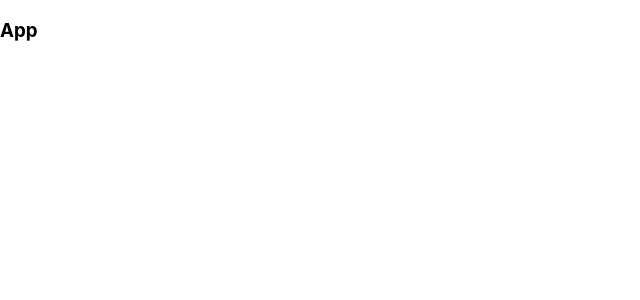
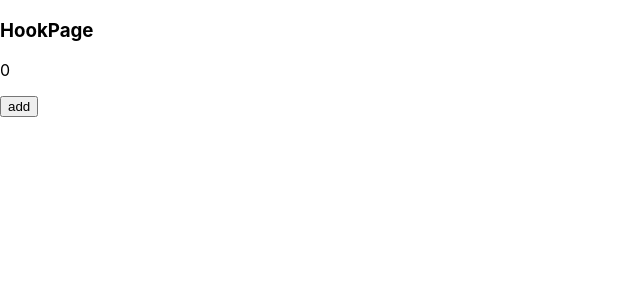
Before and after one commit to amjanney/Jreact-redux, a React (Create React App) app: page / in a window 1280 px wide. Shown: the top 300 px of the page, without its empty margins (0-640 px from the left). Built offline with nearby package versions, Linux system fonts and the light colour scheme.

Commit message:
useReducer，useCallback，useEffect，useLayoutEffect

```diff
--- a/src/App.js
+++ b/src/App.js
@@ -1,9 +1,10 @@
 import React from 'react'
+import HookPage from './pages/HookPage'
 
 function App() {
   return (
     <div className='App'>
-      <h3>App</h3>
+      <HookPage />
     </div>
   )
 }
--- /dev/null
+++ b/src/pages/HookPage.js
@@ -0,0 +1,37 @@
+import React, {
+  useReducer,
+  useCallback,
+  useEffect,
+  useLayoutEffect,
+} from 'react'
+import { counterReducer } from '../store/'
+
+function HookPage(props) {
+  const [state, dispatch] = useReducer(counterReducer, 0)
+  const add = useCallback(() => {
+    dispatch({
+      type: 'ADD',
+    })
+  }, [])
+
+  useEffect(() => {
+    // 会在组件渲染到屏幕以后延迟执行
+    console.log('useEffect') //sy-log
+  })
+  useLayoutEffect(() => {
+    // 所有Dom变更以后同步执行
+    console.log('useLayoutEffect') //sy-log
+  })
+
+  console.log('---') //sy-log
+
+  return (
+    <div>
+      <h3>HookPage</h3>
+      <p>{state}</p>
+      <button onClick={add}>add</button>
+    </div>
+  )
+}
+
+export default HookPage
--- /dev/null
+++ b/src/store/index.js
@@ -0,0 +1,17 @@
+import { createStore, combineReducers } from 'redux'
+
+// 定义修改规则
+export const counterReducer = (state = 0, { type, payload = 1 }) => {
+  switch (type) {
+    case 'ADD':
+      return state + payload
+    case 'MINUS':
+      return state - payload
+    default:
+      return state
+  }
+}
+
+const store = createStore(combineReducers({ count: counterReducer }))
+
+export default store
```
